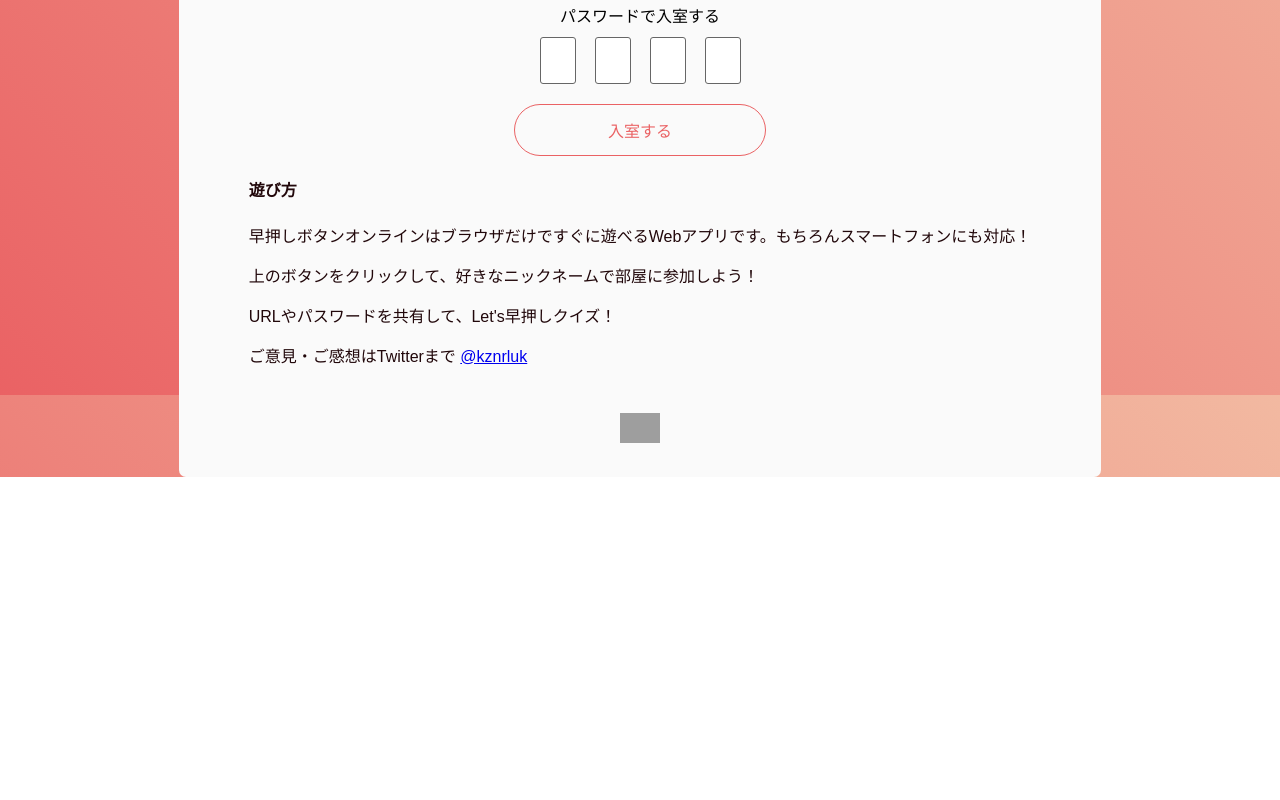
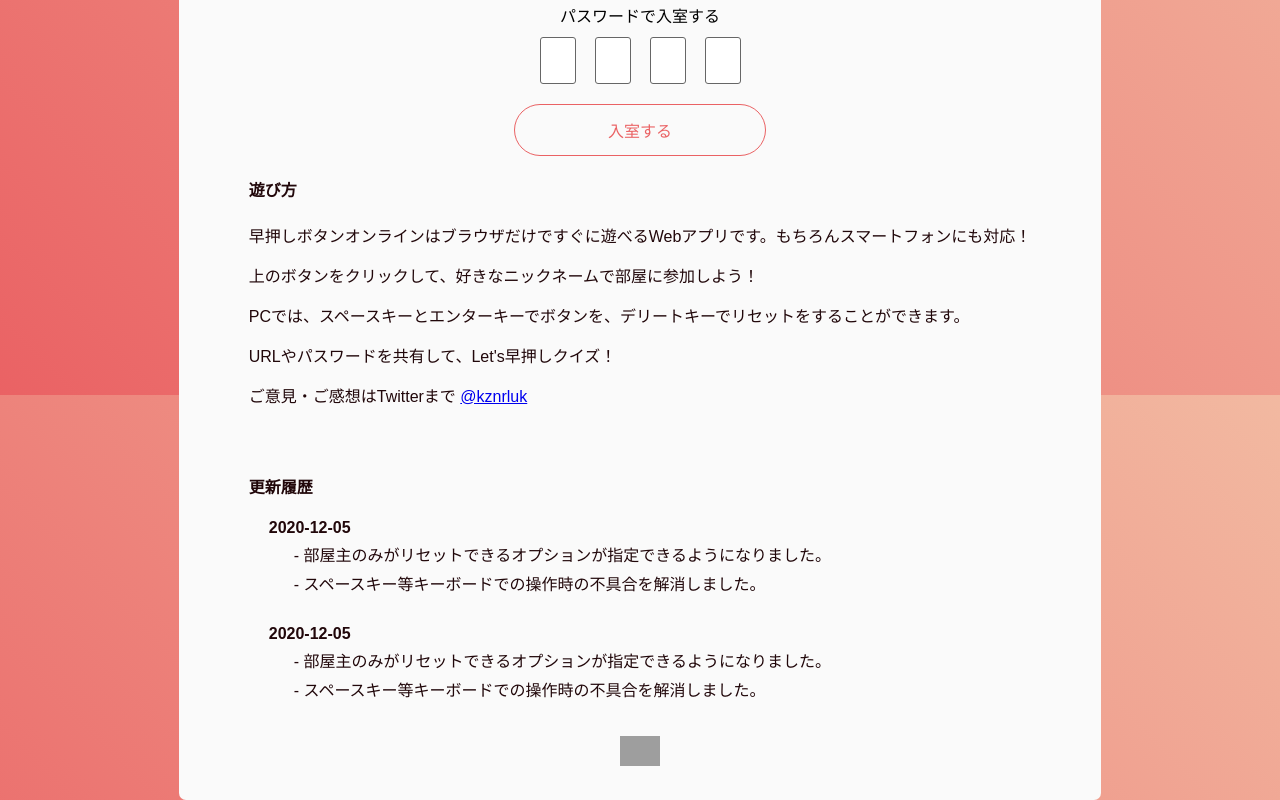
Before and after one commit to kznrluk/hayaoshi-button-online, a website: page static/index.html in a window 1280 px wide. Shown: the part 405-1205 px from the top of the page. Before the commit the page ends 882 px from the top, so only its background shows below. Drawn offline with Linux system fonts and the light colour scheme; grey boxes are pictures that could not be loaded.

Commit message:
更新履歴追加

```diff
--- a/static/index.html
+++ b/static/index.html
@@ -136,8 +136,32 @@
                 <div class="howto__text">
                     <p>早押しボタンオンラインはブラウザだけですぐに遊べるWebアプリです。もちろんスマートフォンにも対応！</p>
                     <p>上のボタンをクリックして、好きなニックネームで部屋に参加しよう！</p>
+                    <p>PCでは、スペースキーとエンターキーでボタンを、デリートキーでリセットをすることができます。</p>
                     <p>URLやパスワードを共有して、Let's早押しクイズ！</p>
                     <p>ご意見・ご感想はTwitterまで <a href="https://twitter.com/kznrluk">@kznrluk</a></p>
+                </div>
+            </div>
+            <div class="changelog">
+                <h4 class="changelog__head">更新履歴</h4>
+                <div class="changelog__list">
+                    <div class="changelog__content">
+                        <div class="changelog__date">
+                            2020-12-05
+                        </div>
+                        <div class="changelog__description">
+                            <p>部屋主のみがリセットできるオプションが指定できるようになりました。</p>
+                            <p>スペースキー等キーボードでの操作時の不具合を解消しました。</p>
+                        </div>
+                    </div>
+                    <div class="changelog__content">
+                        <div class="changelog__date">
+                            2020-12-05
+                        </div>
+                        <div class="changelog__description">
+                            <p>部屋主のみがリセットできるオプションが指定できるようになりました。</p>
+                            <p>スペースキー等キーボードでの操作時の不具合を解消しました。</p>
+                        </div>
+                    </div>
                 </div>
             </div>
             <div class="logos">
--- a/static/style/index.css
+++ b/static/style/index.css
@@ -190,6 +190,38 @@ body {
     padding-bottom: 30px;
 }
 
+.changelog {
+    width: 100%;
+    color: var(--main-text-color);
+    padding-bottom: 30px;
+}
+
+.changelog__list {
+    padding-left: 20px;
+}
+
+.changelog__content {
+    padding-top: 25px;
+}
+
+.changelog__content:first-child {
+    padding-top: 0;
+}
+
+.changelog__date {
+    font-weight: bold;
+}
+
+.changelog__description p {
+    padding-left: 20px;
+    margin: 5px 5px;
+}
+
+.changelog__description p:before {
+    content: '- '
+}
+
+
 .logos img {
     height: 30px;
 }
```
